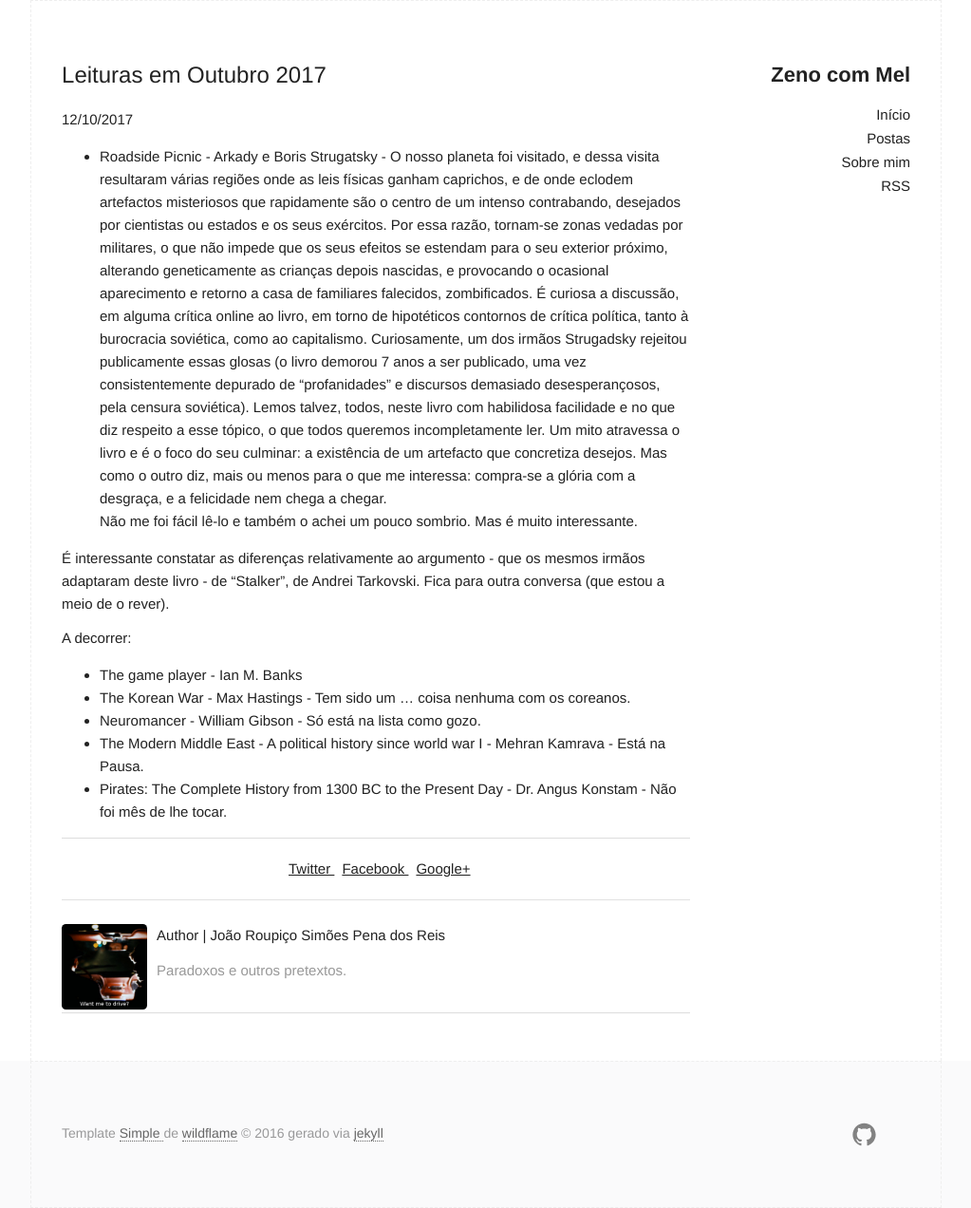
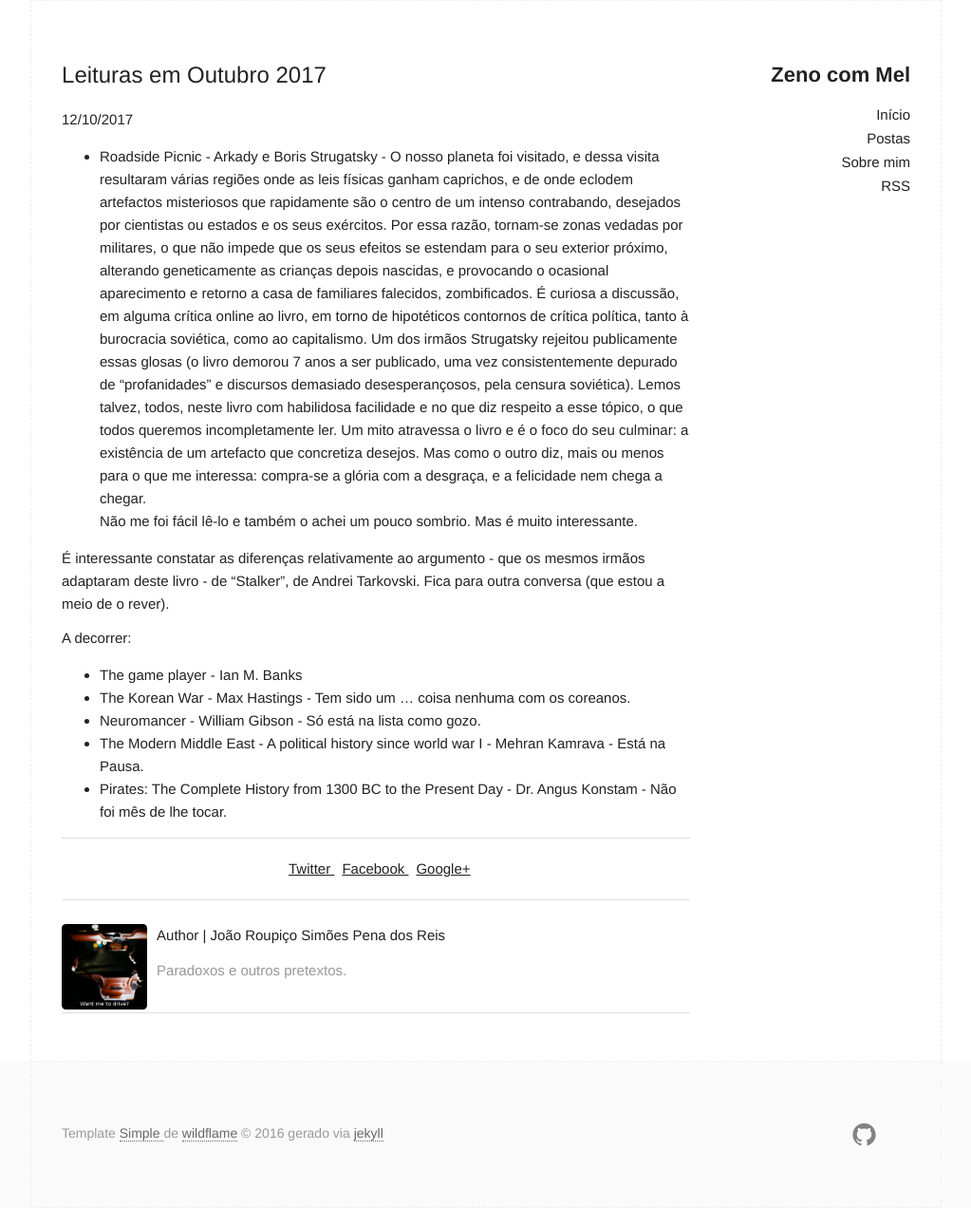
Before and after one commit to jspreis/jspreis, a Jekyll site: the page built from _posts/2017-10-13-Leituras-Outubro.md, in a window 1280 px wide. Shown: the whole page at 95% size, without its empty margins (128-1151 px from the left). Built offline with Jekyll 4.4.1, drawn with Linux system fonts in a browser that asks for light colours.

Commit message:
Add _posts/2017-10-13-Leituras-Outubro.md

```diff
--- a/_posts/2017-10-13-Leituras-Outubro.md
+++ b/_posts/2017-10-13-Leituras-Outubro.md
@@ -5,7 +5,7 @@ date:       2017-10-13 00:23 +0800
 categories: Livros
 ---
 
-- Roadside Picnic  - Arkady e Boris Strugatsky - O nosso planeta foi visitado, e dessa visita resultaram várias regiões onde as leis físicas ganham caprichos, e de onde eclodem artefactos misteriosos que rapidamente são o centro de um intenso contrabando, desejados por cientistas ou estados e os seus exércitos.  Por essa razão, tornam-se zonas vedadas por militares, o que não impede que os seus efeitos se estendam para o seu exterior próximo, alterando geneticamente as crianças depois nascidas, e provocando o ocasional aparecimento e retorno a casa de familiares falecidos, zombificados. É curiosa a discussão, em alguma crítica online ao livro, em torno de hipotéticos contornos de crítica política, tanto à burocracia soviética, como ao capitalismo.  Curiosamente,  um dos irmãos Strugadsky rejeitou publicamente essas glosas (o livro demorou 7 anos a ser publicado, uma vez consistentemente depurado de "profanidades" e discursos demasiado desesperançosos, pela censura soviética).  Lemos talvez, todos, neste livro com habilidosa facilidade e no que diz respeito a esse tópico, o que todos queremos incompletamente ler. Um mito atravessa o livro e é o foco do seu culminar: a existência de um artefacto que concretiza desejos. Mas como o outro diz, mais ou menos para o que me interessa:  compra-se a glória com a desgraça, e a felicidade nem chega a chegar.
+- Roadside Picnic  - Arkady e Boris Strugatsky - O nosso planeta foi visitado, e dessa visita resultaram várias regiões onde as leis físicas ganham caprichos, e de onde eclodem artefactos misteriosos que rapidamente são o centro de um intenso contrabando, desejados por cientistas ou estados e os seus exércitos.  Por essa razão, tornam-se zonas vedadas por militares, o que não impede que os seus efeitos se estendam para o seu exterior próximo, alterando geneticamente as crianças depois nascidas, e provocando o ocasional aparecimento e retorno a casa de familiares falecidos, zombificados. É curiosa a discussão, em alguma crítica online ao livro, em torno de hipotéticos contornos de crítica política, tanto à burocracia soviética, como ao capitalismo.  Um dos irmãos Strugatsky rejeitou publicamente essas glosas (o livro demorou 7 anos a ser publicado, uma vez consistentemente depurado de "profanidades" e discursos demasiado desesperançosos, pela censura soviética).  Lemos talvez, todos, neste livro com habilidosa facilidade e no que diz respeito a esse tópico, o que todos queremos incompletamente ler. Um mito atravessa o livro e é o foco do seu culminar: a existência de um artefacto que concretiza desejos. Mas como o outro diz, mais ou menos para o que me interessa:  compra-se a glória com a desgraça, e a felicidade nem chega a chegar.
 Não me foi fácil lê-lo e também o achei um pouco sombrio. Mas é muito interessante.
 
 É interessante constatar as diferenças relativamente ao argumento - que os mesmos irmãos adaptaram deste livro - de "Stalker", de Andrei Tarkovski. Fica para outra conversa (que estou a meio de o rever).
```
